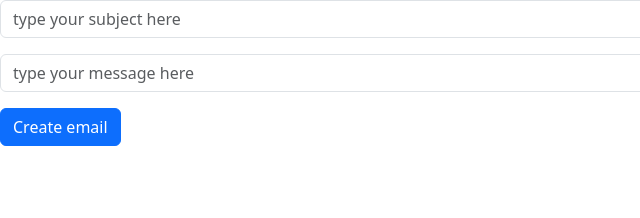
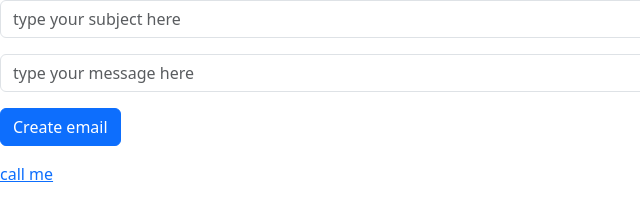
Before and after one commit to bpiroman/timesheet-email, a plain HTML site: page index.html in a window 1280 px wide. Shown: the full height of the page, 0-640 px from the left. Drawn offline with nearby package versions, Linux system fonts and the light colour scheme.

Commit message:
added a tag

```diff
--- a/index.html
+++ b/index.html
@@ -13,6 +13,7 @@
     <p><input id="message" type="text" placeholder="type your message here"
         class="form-control"></p>
     <p><a id="mail-link" class="btn btn-primary">Create email</a></p>
+    <a href="mailto:me@domain.com?subject=Call me&body=Call me to this number:">call me</a>
     <script src="https://cdn.jsdelivr.net/npm/bootstrap@5.3.0-alpha3/dist/js/bootstrap.bundle.min.js" integrity="sha384-ENjdO4Dr2bkBIFxQpeoTz1HIcje39Wm4jDKdf19U8gI4ddQ3GYNS7NTKfAdVQSZe" crossorigin="anonymous"></script>
     <script type="text/javascript">
         function loadEvents() {
```
